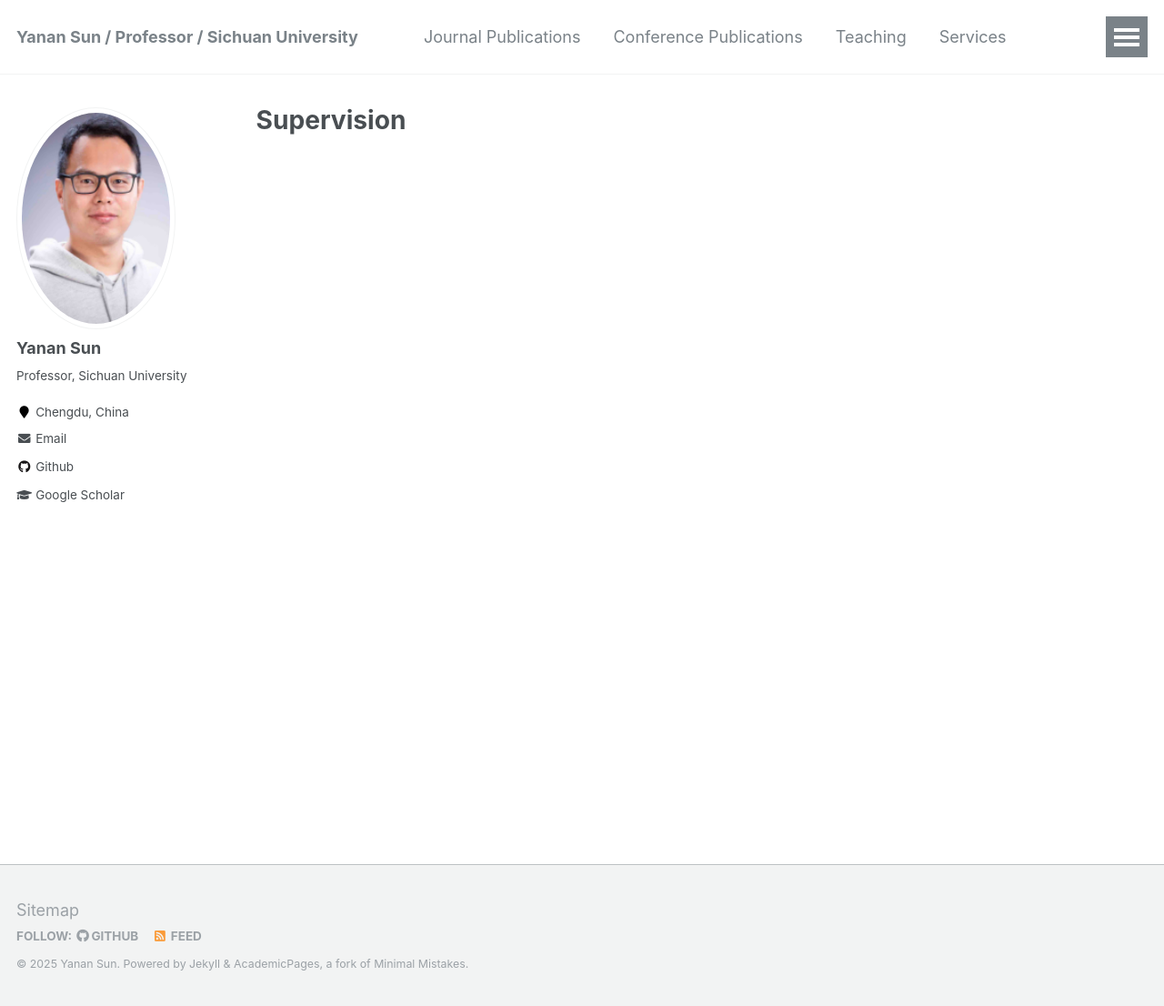
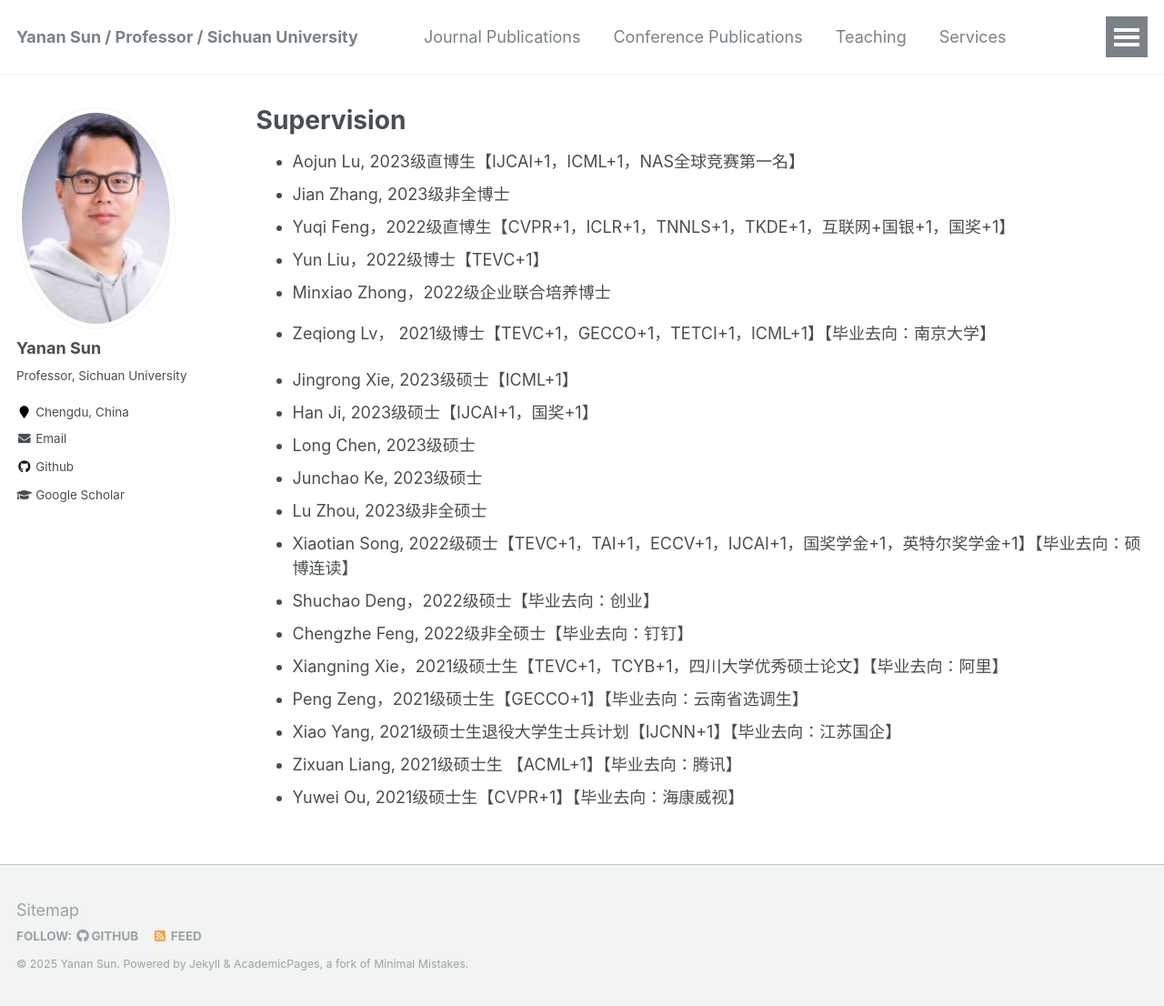
Before and after one commit to yn-sun/yn-sun.github.io, a Jekyll site: the page built from _pages/supervision.md, in a window 1280 px wide and 1106 px high. Shown: the whole window at 91% size. Built offline with Jekyll 4.4.1, drawn with Linux system fonts in a browser that asks for light colours; comment, search, counter and statistics services are not loaded.

Commit message:
Update supervision.md

```diff
--- a/_pages/supervision.md
+++ b/_pages/supervision.md
@@ -4,6 +4,30 @@ title: "Supervision"
 permalink: /supervision/
 author_profile: true
 ---
+
+
+* Aojun Lu, 2023级直博生【IJCAI+1，ICML+1，NAS全球竞赛第一名】
+* Jian Zhang, 2023级非全博士
+* Yuqi Feng，2022级直博生【CVPR+1，ICLR+1，TNNLS+1，TKDE+1，互联网+国银+1，国奖+1】
+* Yun Liu，2022级博士【TEVC+1】
+* Minxiao Zhong，2022级企业联合培养博士
+* Zeqiong Lv， 2021级博士【TEVC+1，GECCO+1，TETCI+1，ICML+1】【毕业去向：南京大学】
+
+* Jingrong Xie, 2023级硕士【ICML+1】
+* Han Ji, 2023级硕士【IJCAI+1，国奖+1】
+* Long Chen, 2023级硕士
+* Junchao Ke, 2023级硕士
+* Lu Zhou, 2023级非全硕士
+* Xiaotian Song, 2022级硕士【TEVC+1，TAI+1，ECCV+1，IJCAI+1，国奖学金+1，英特尔奖学金+1】【毕业去向：硕博连读】
+* Shuchao Deng，2022级硕士【毕业去向：创业】
+* Chengzhe Feng, 2022级非全硕士【毕业去向：钉钉】
+* Xiangning Xie，2021级硕士生【TEVC+1，TCYB+1，四川大学优秀硕士论文】【毕业去向：阿里】
+* Peng Zeng，2021级硕士生【GECCO+1】【毕业去向：云南省选调生】
+* Xiao Yang, 2021级硕士生退役大学生士兵计划【IJCNN+1】【毕业去向：江苏国企】
+* Zixuan Liang, 2021级硕士生 【ACML+1】【毕业去向：腾讯】
+* Yuwei Ou, 2021级硕士生【CVPR+1】【毕业去向：海康威视】
+
+
 
 <!--
 # @ Sichuan University
```
